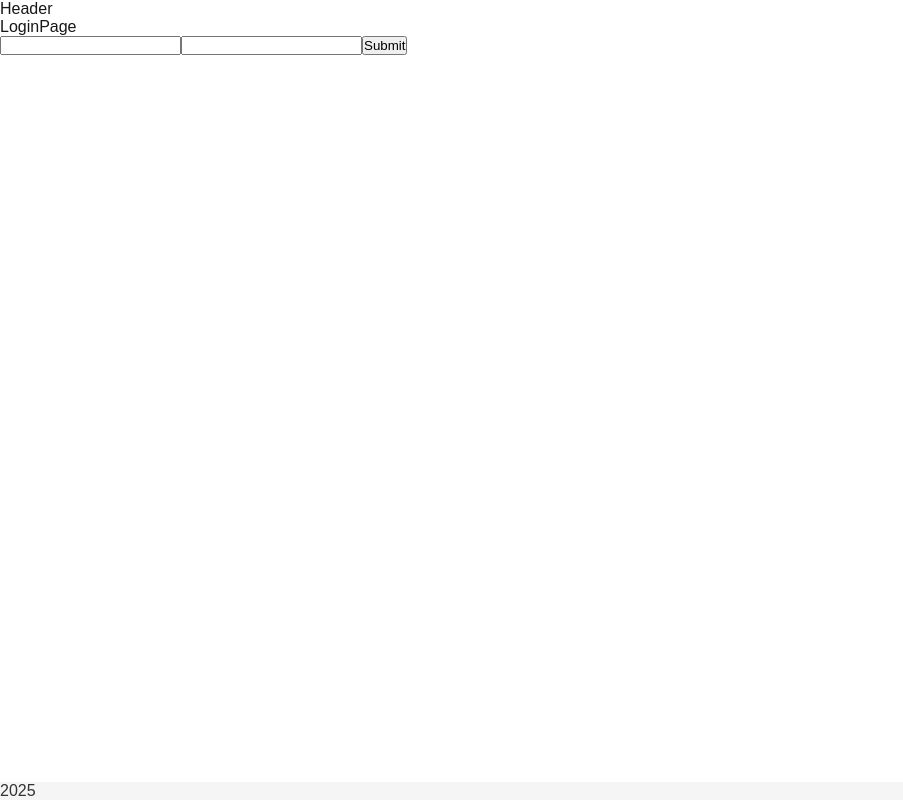
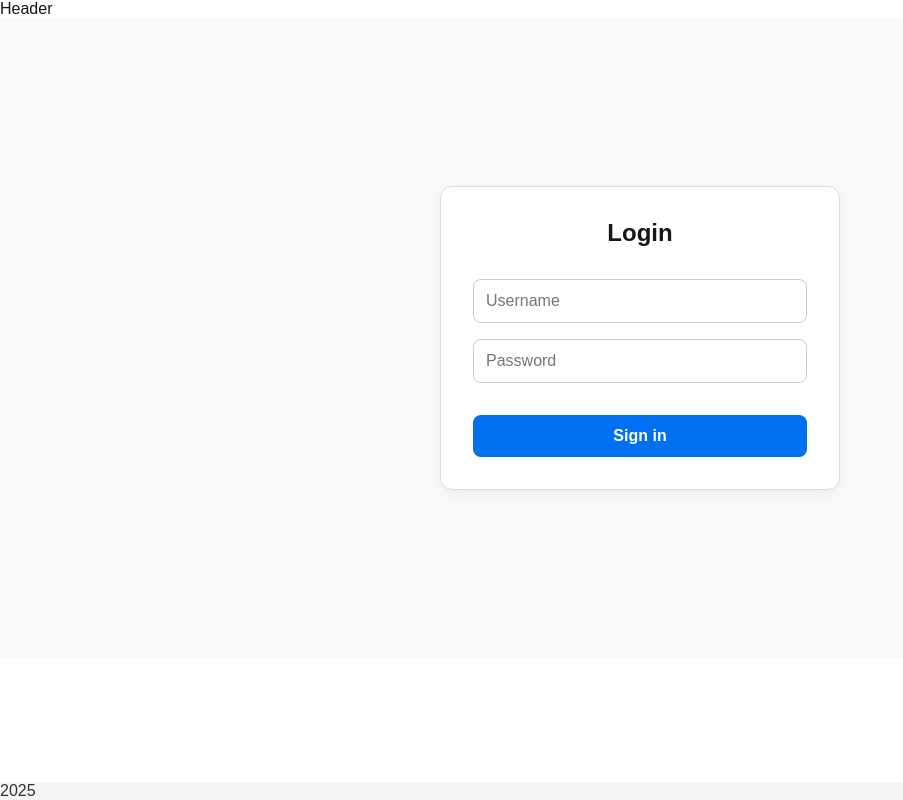
Before and after one commit to DVORAKIwasIhere/login_application, a Next.js app: page /login in a window 1280 px wide. Shown: the whole page, without its empty margins (0-903 px from the left). Built offline with nearby package versions, Linux system fonts and the light colour scheme.

Commit message:
feat: new validation system + styles

```diff
--- /dev/null
+++ b/src/app/login/login.module.scss
@@ -0,0 +1,57 @@
+.wrapper {
+  display: flex;
+  justify-content: center;
+  align-items: center;
+  padding: 4rem 2rem;
+  min-height: 80vh;
+  background-color: #f9f9f9;
+}
+
+.form {
+  background: white;
+  border: 1px solid #ddd;
+  border-radius: 12px;
+  padding: 2rem;
+  max-width: 400px;
+  width: 100%;
+  box-shadow: 0 4px 12px rgba(0, 0, 0, 0.05);
+  display: flex;
+  flex-direction: column;
+  gap: 1rem;
+}
+
+.title {
+  font-size: 1.5rem;
+  font-weight: 600;
+  margin-bottom: 1rem;
+  text-align: center;
+}
+
+.input {
+  padding: 0.75rem;
+  border: 1px solid #ccc;
+  border-radius: 8px;
+  font-size: 1rem;
+}
+
+.button {
+  background-color: #0070f3;
+  color: white;
+  padding: 0.75rem;
+  border: none;
+  border-radius: 8px;
+  font-size: 1rem;
+  font-weight: bold;
+  cursor: pointer;
+  transition: background 0.2s ease;
+}
+
+.button:hover {
+  background-color: #005ad1;
+}
+
+.error {
+  color: #d32f2f;
+  font-size: 0.9rem;
+  text-align: center;
+}
--- a/src/app/login/page.tsx
+++ b/src/app/login/page.tsx
@@ -3,6 +3,8 @@ import { useUserStore } from "@/store/user";
 import axios from "axios";
 import React, { useEffect, useState } from "react";
 import { useRouter } from "next/navigation";
+import { loginSchema } from "@/lib/validation";
+import styles from "./login.module.scss";
 
 const LoginPage = () => {
   const router = useRouter();
@@ -18,20 +20,29 @@ const LoginPage = () => {
   const login = useUserStore((state) => state.login);
   const [username, setUsername] = useState("");
   const [password, setPassword] = useState("");
+  const [errorMsg, setErrorMsg] = useState("");
+  const [authError, setAuthError] = useState("");
 
   const handleSubmit = async () => {
+    setAuthError("");
+    setErrorMsg("");
+
+    const result = loginSchema.safeParse({ username, password });
+
+    if (!result.success) {
+      const firstError = result.error.issues[0]?.message || "Validation failed";
+      setErrorMsg(firstError);
+      return;
+    }
+
     try {
       const response = await axios.post("https://dummyjson.com/auth/login", {
-        username: username,
-        password: password,
+        username,
+        password,
       });
-      console.log(response);
-
-      document.cookie = `accessToken=${response.data.accessToken}; path=/; secure; samesite=strict`;
-      console.log("its in cookies" + document.cookie);
 
       login({
-        accessToken: response.data.accessToken,
+        accessToken: response.data.token,
         user: {
           firstName: response.data.firstName,
           lastName: response.data.lastName,
@@ -42,25 +53,42 @@ const LoginPage = () => {
       router.push("/");
     } catch (error) {
       console.log(error);
+      setAuthError("Invalid username or password");
     }
   };
 
   return (
-    <>
-      <div>LoginPage</div>
-      <div></div>
+    <div className={styles.wrapper}>
+      <div className={styles.form}>
+        <div className={styles.title}>Login</div>
+
         <input
           type="text"
+          className={styles.input}
+          placeholder="Username"
           value={username}
           onChange={(e) => setUsername(e.target.value)}
         />
+
         <input
-        type="text"
+          type="password"
+          className={styles.input}
+          placeholder="Password"
           value={password}
           onChange={(e) => setPassword(e.target.value)}
         />
-      <button onClick={handleSubmit}>Submit</button>
-    </>
+
+        {errorMsg && <div className={styles.error}>{errorMsg}</div>}
+        <div>
+
+          {authError && <div className={styles.error}>{authError}</div>}
+        </div>
+
+        <button className={styles.button} onClick={handleSubmit}>
+          Sign in
+        </button>
+      </div>
+    </div>
   );
 };
 
```
Lines whose indentation alone changed are shown as unchanged.
